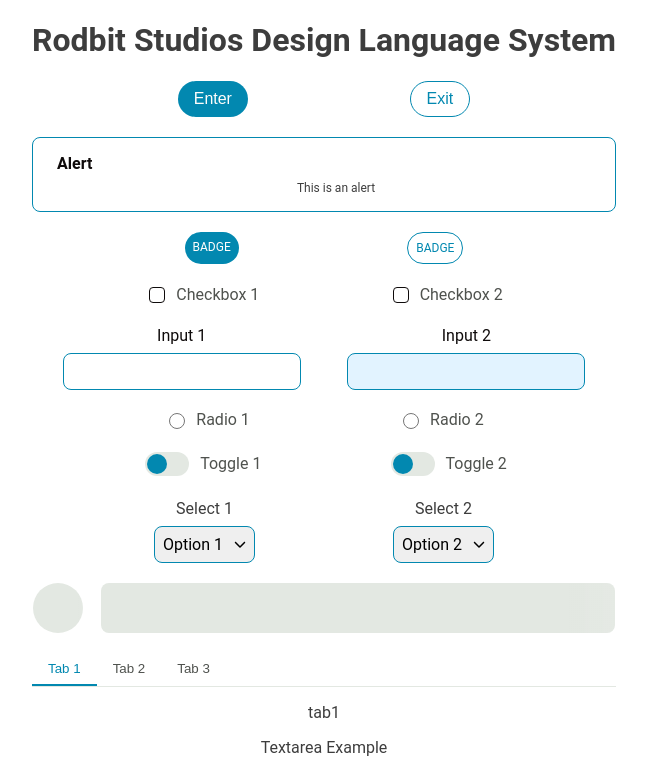
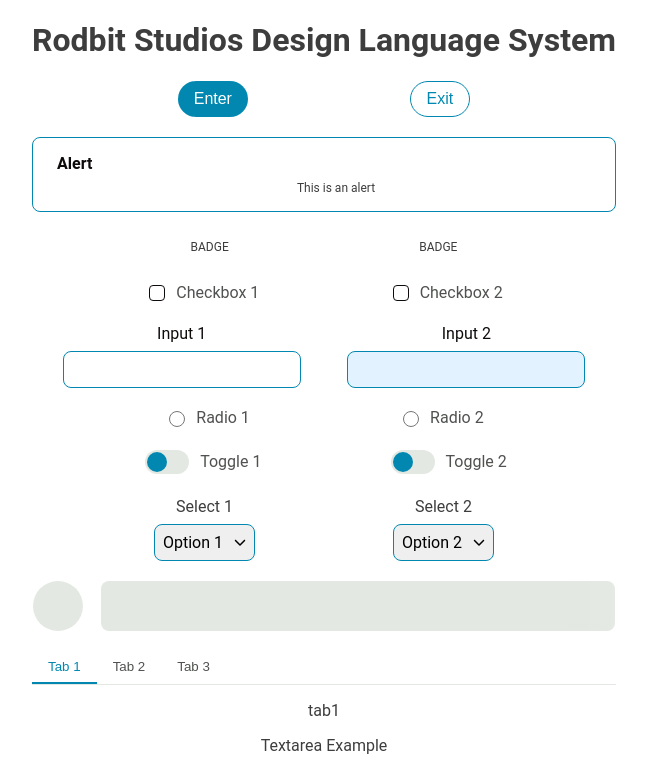
Before and after one commit to rodbit-studios/rodbit-dls, a React (Vite) app: page / in a window 1280 px wide. Shown: the top 761 px of the page, without its empty margins (316-963 px from the left). Built offline with nearby package versions, Linux system fonts and the light colour scheme.

Commit message:
Variants added

```diff
--- a/src/components/Atoms/Badge/Badge.styles.ts
+++ b/src/components/Atoms/Badge/Badge.styles.ts
@@ -1,28 +1,35 @@
 import styled, { css, FlattenSimpleInterpolation } from "styled-components";
 import { colorTokens, spacingTokens } from "@styles/theme/tokens";
-import { disabledStyles, fontFamilyStyles } from "@styles/mixins";
+import { fontFamilyStyles } from "@styles/mixins";
 
 export type BadgeStyles = FlattenSimpleInterpolation;
 
 export const StyledBadge = styled.label<BadgeStyles>`
   background-color: ${colorTokens.blue.primary};
-  border: 1px solid ${colorTokens.gray.primary};
   border-radius: ${spacingTokens.borderRadius.xLarge};
   font-size: ${spacingTokens.fontSizes.small};
-  padding: ${spacingTokens.spacing.small};
+  padding: ${spacingTokens.spacing.small} ${spacingTokens.spacing.medium};
   text-transform: uppercase;
 
   ${({ variant }) =>
-    variant === "filled"
+    variant === "info"
       ? css`
-          background-color: ${colorTokens.blue.primary};
-          color: ${colorTokens.white};
-          border: none;
+          background-color: ${colorTokens.blue.muted};
         `
-      : css`
+      : variant === "warning"
+        ? css`
+          background-color: ${colorTokens.yellow.muted};
+        `
+        : variant === "sucess"
+          ? css`
+          background-color: ${colorTokens.green.muted};
+        `
+          : variant === "error"
+            ? css`
+          background-color: ${colorTokens.red.muted};
+        `
+            : css`
           background-color: transparent;
-          color: ${colorTokens.blue.primary};
-          border: 1px solid ${colorTokens.blue.primary};
         `}
   ${fontFamilyStyles}
 `;
--- a/src/components/Atoms/Badge/Badge.tsx
+++ b/src/components/Atoms/Badge/Badge.tsx
@@ -1,16 +1,16 @@
 import React from "react";
 import { StyledBadge } from "./Badge.styles";
 
-interface BadgeProps {
+export interface BadgeProps {
   label?: string;
   disabled?: boolean;
-  variant?: "filled" | "outline";
+  variant?: "info" | "warning" | "sucess" | "error";
 }
 
 const Badge: React.FC<BadgeProps> = ({
   label,
   disabled,
-  variant = "filled",
+  variant,
 }) => {
   return (
     <StyledBadge disabled={disabled} variant={variant}>
```
Also changed, not shown: 1 other file (tests, documents, lock files or other folders).
